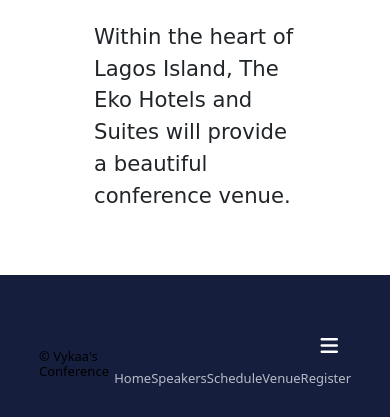
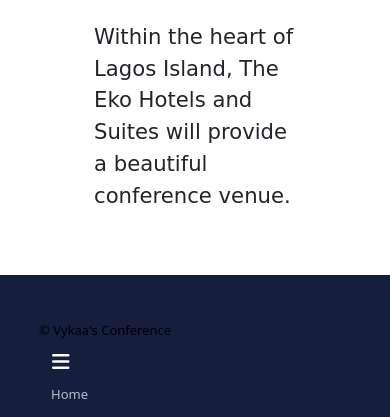
Before and after one commit to CodeDeveloper19/Bootstrap-Website-1-, a website: page index.html in a window 390 px wide. Both pictures are taken after a click on the button 329 px from the left and 2096 px from the top of the page. Shown: the part 1750-2167 px from the top of the page. Drawn offline with nearby package versions, Linux system fonts and the light colour scheme; files that its build step writes are made by us from their sources; a web font is replaced by a local one.

Commit message:
fixed the responsiveness of the footer

```diff
--- a/index.html
+++ b/index.html
@@ -87,14 +87,16 @@
             </div>
         </div>
     </main>
-    <footer class="container-fluid bg-primary d-flex flex-row px-7 py-5 justify-content-between">
-        <h5 class="text-dark d-flex justify-content-center align-items-center fs-1 fw-normal m-0">© Vykaa's Conference</h5>
+    <footer class="container-fluid bg-primary d-flex flex-row px-7 py-5 justify-content-between" id="footer">
+        <h5 class="text-dark d-flex justify-content-center align-items-center fs-1 fw-normal m-0" id="copyright">© Vykaa's Conference</h5>
         <nav class="navbar navbar-expand-sm d-flex justify-content-end">
-            <button class="navbar-toggler" type="button" data-bs-toggle="collapse" data-bs-target="#navbar-footer" aria-controls="navbar-footer" aria-expanded="false" aria-label="Toggle navigation">
-                <i class="fa-solid fa-bars"></i>
+            <div class="button-div w-100">
+                <button class="navbar-toggler" type="button" data-bs-toggle="collapse" data-bs-target="#navbar-footer" aria-controls="navbar-footer" aria-expanded="false" aria-label="Toggle navigation" id="navbar-footer-button">
+                    <i class="fa-solid fa-bars"></i>
                 </button>
+            </div>
             <div class="collapse navbar-collapse" id="navbar-footer">
-                <ul class="navbar-nav fs-1 d-flex flex-row">
+                <ul class="navbar-nav fs-1 d-flex flex-row" id="footer-ul">
                     <li class="nav-item">
                         <a class="nav-link active" href="#">Home</a>
                     </li>
--- a/script.js
+++ b/script.js
@@ -1,11 +1,13 @@
 let isDateButtonOn;
 let isHeaderButtonOn;
+let isNavFooterButtonOn;
 let counter1 = 0;
 let counter2 = 0;
+let counter3 = 0;
 
 document.getElementById("date-button").addEventListener("click", () => {
     counter1++;
-    let jmediaquery = window.matchMedia( "(max-width: 990px)" )
+    let jmediaquery = window.matchMedia( "(max-width: 990px)" );
     if (jmediaquery.matches && document.getElementById("header").classList[5] == "flex-row" && !isHeaderButtonOn) {
         document.getElementById("header").classList.replace("flex-row", "flex-column");
         isDateButtonOn = true;
@@ -24,7 +26,7 @@ document.getElementById("date-button").addEventListener("click", () => {
 
 document.getElementById("navbar-header-button").addEventListener("click", () => {
     counter2++;
-    let jmediaquery = window.matchMedia( "(max-width: 990px)" )
+    let jmediaquery = window.matchMedia( "(max-width: 990px)" );
     if (jmediaquery.matches && document.getElementById("header").classList[5] == "flex-row" && !isDateButtonOn) {
         document.getElementById("header").classList.replace("flex-row", "flex-column");
         isHeaderButtonOn = true;
@@ -40,3 +42,32 @@ document.getElementById("navbar-header-button").addEventListener("click", () =>
         isHeaderButtonOn = false;
     }
 })
+
+document.getElementById("navbar-footer-button").addEventListener("click", () => {
+    counter3++;
+    let jmediaquery = window.matchMedia( "(max-width: 575px)" );
+    if (counter3 % 2 == 1) {
+        isNavFooterButtonOn = true;
+    }
+    else if (counter3 % 2 == 0) {
+        isNavFooterButtonOn = false;
+    }
+
+    if (jmediaquery.matches && isNavFooterButtonOn){
+        document.querySelector("footer").classList.replace("flex-row", "flex-column");
+        document.getElementById("copyright").classList.replace("justify-content-center", "justify-content-left");
+        document.getElementById("navbar-footer-button").style.justifyContent = "left";
+    }
+    else if (jmediaquery.matches && !isNavFooterButtonOn){
+        document.querySelector("footer").classList.replace("flex-column", "flex-row");
+        document.getElementById("copyright").classList.replace("justify-content-left", "justify-content-center");
+    }
+})
+
+
+setInterval(()=>{
+    let jmediaquery = window.matchMedia( "(min-width: 575px)" );
+    if (jmediaquery.matches){
+        document.querySelector("footer").classList.replace("flex-column", "flex-row");
+    }
+}, 10)
--- a/style.css
+++ b/style.css
@@ -1,16 +1,6 @@
 .btn-primary:hover{
     background-color: white;
     color: #123524 !important;
-}
-
-@media only screen and (max-width: 300px){
-    main, footer, header{
-        overflow-x: scroll;
-    }
-}
-
-@media only screen and (max-width: 768px){
-
 }
 
 header{
@@ -32,3 +22,24 @@ p{
 .card-title, .card-body > a{
     font-family: 'Times New Roman';
 }
+
+#footer-ul li{
+    margin: 0 auto;
+}
+
+@media only screen and (max-width: 300px){
+    main, footer, header{
+        overflow-x: scroll;
+    }
+}
+
+@media only screen and (max-width: 575px){
+    #footer-ul{
+        display: flex;
+        flex-direction: column !important;
+    }
+    #footer-ul li{
+        margin: 0;
+        padding-left: 12px;
+    }
+}
```
